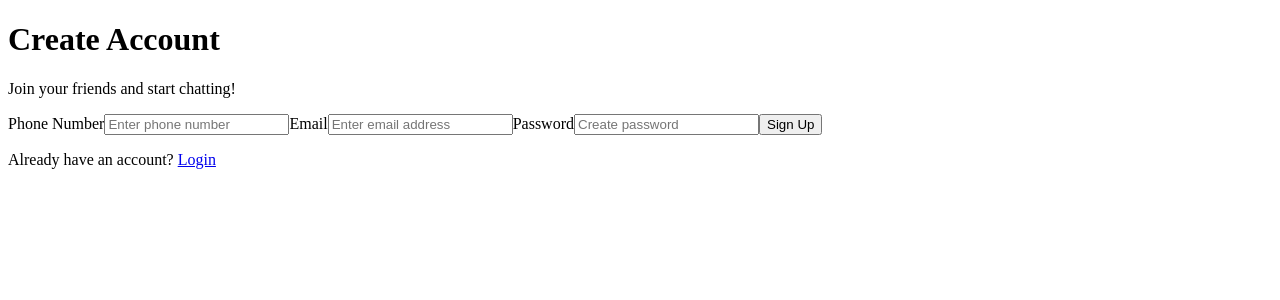
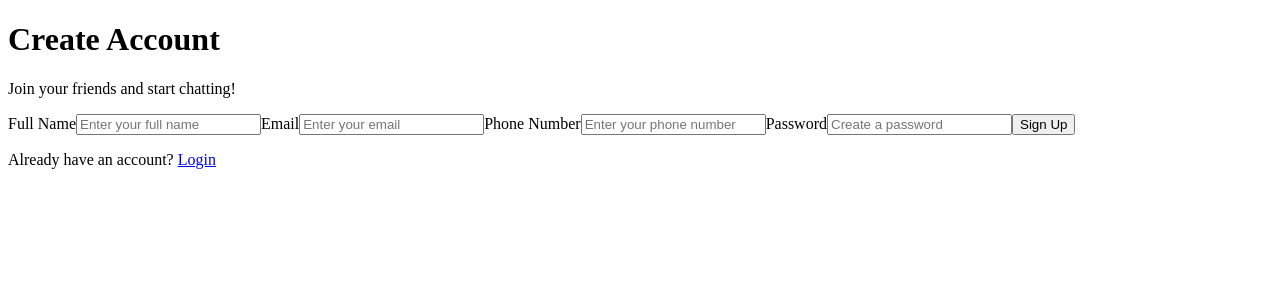
Before and after one commit to Prince-jod/GroupChat, a React app in the folder frontend/: page /signup in a window 1280 px wide. Shown: the top 300 px of the page. Built offline with nearby package versions, Linux system fonts and the light colour scheme; the HTML template or start-up script is replaced by a standard one.

Commit message:
Auto commit

```diff
--- a/frontend/src/components/signup.jsx
+++ b/frontend/src/components/signup.jsx
@@ -3,13 +3,14 @@ import { Link } from "react-router-dom";
 
 function Signup() {
   const [formData, setFormData] = useState({
-    phone: "",
+    name: "",
     email: "",
     password: "",
+    phone: "",
   });
 
+  const [message, setMessage] = useState("");
   const [loading, setLoading] = useState(false);
-  const [message, setMessage] = useState("");
 
   function handleChange(e) {
     const { name, value } = e.target;
@@ -44,12 +45,13 @@ function Signup() {
         throw new Error(data.message || "Signup failed");
       }
 
-      setMessage("Account created successfully! You can now log in.");
+      setMessage("Account created successfully!");
 
       setFormData({
-        phone: "",
+        name: "",
         email: "",
         password: "",
+        phone: "",
       });
     } catch (error) {
       setMessage(error.message || "Unable to connect to the server");
@@ -64,13 +66,13 @@ function Signup() {
         <h1>Create Account</h1>
         <p>Join your friends and start chatting!</p>
 
-        <label htmlFor="phone">Phone Number</label>
+        <label htmlFor="name">Full Name</label>
         <input
-          id="phone"
-          type="tel"
-          name="phone"
-          placeholder="Enter phone number"
-          value={formData.phone}
+          id="name"
+          type="text"
+          name="name"
+          placeholder="Enter your full name"
+          value={formData.name}
           onChange={handleChange}
           required
         />
@@ -80,8 +82,19 @@ function Signup() {
           id="email"
           type="email"
           name="email"
-          placeholder="Enter email address"
+          placeholder="Enter your email"
           value={formData.email}
+          onChange={handleChange}
+          required
+        />
+
+        <label htmlFor="phone">Phone Number</label>
+        <input
+          id="phone"
+          type="tel"
+          name="phone"
+          placeholder="Enter your phone number"
+          value={formData.phone}
           onChange={handleChange}
           required
         />
@@ -91,7 +104,7 @@ function Signup() {
           id="password"
           type="password"
           name="password"
-          placeholder="Create password"
+          placeholder="Create a password"
           value={formData.password}
           onChange={handleChange}
           minLength={8}
```
